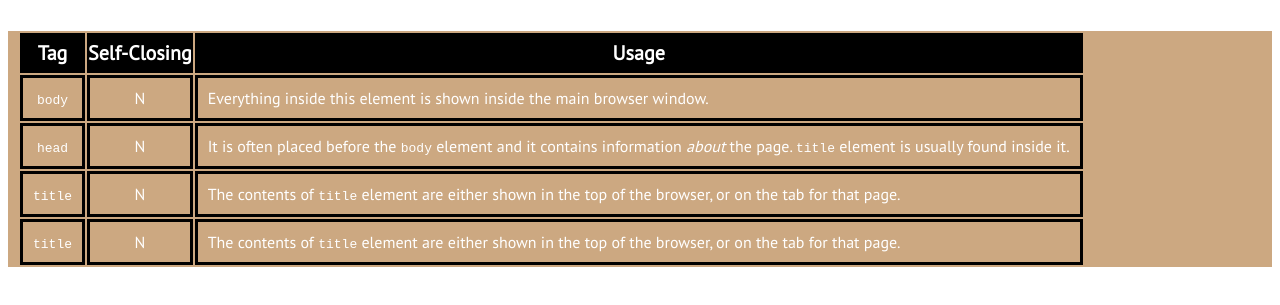
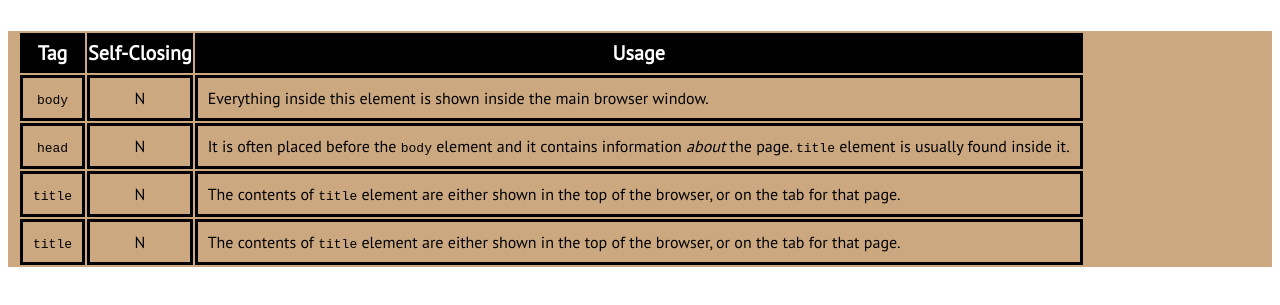
Before and after one commit to Parth-Patel-21/Parth-Patel-21.github.io, a plain HTML site: page html_cheatsheet.html in a window 1280 px wide. Shown: the part 169-474 px from the top of the page. Drawn offline with nearby package versions, Linux system fonts and the light colour scheme.

Commit message:
Update html_cheatsheet.css

```diff
--- a/html_cheatsheet.css
+++ b/html_cheatsheet.css
@@ -4,6 +4,7 @@ header {
     background-color: #590404;
     font-size: 40px;
     text-align: center;
+    margin: 0px;
 }
 
 main {
@@ -30,7 +31,7 @@ table td {
     padding: 10px;
     font-family: 'PT Sans', sans-serif, Arial;
     font-weight: 14px;
-    color: white;
+    color: black;
 }
 
 .content {
```
